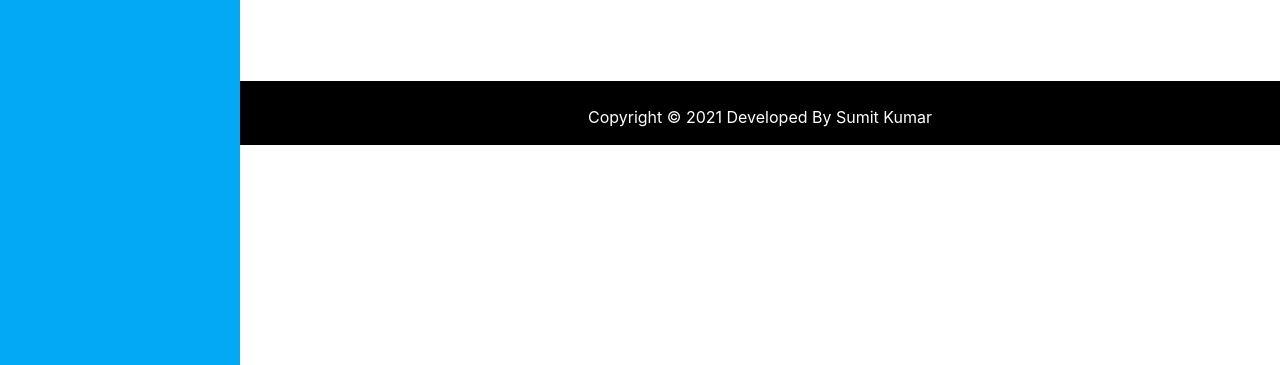
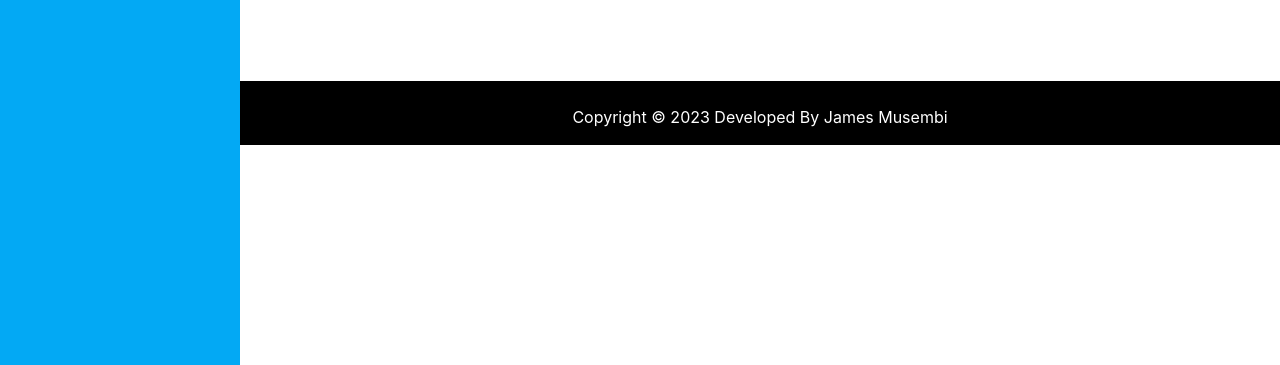
Before and after one commit to JamesMusembi/Advanced-Hospital-Management-System-, a Django app: template templates/hospital/admin_appointment.html in a window 1280 px wide. Shown: the part 435-800 px from the top of the page. Run offline with Django 4.2, Linux system fonts and the light colour scheme; the template is opened without the code that fills it, so the values that code supplies are empty; some libraries are stand-ins or nearby versions.

Commit message:
finalizing

```diff
--- a/templates/hospital/admin_base.html
+++ b/templates/hospital/admin_base.html
@@ -333,7 +333,7 @@
           <div class="col-md-12 col-sm-12">
             <div style="color:#ffffff;" class="wow fadeInUp footer-copyright">
               <p>
-                Copyright &copy; 2021 Developed By Sumit Kumar </p>
+                Copyright &copy; 2023 Developed By James Musembi </p>
             </div>
           </div>
         </div>
```
